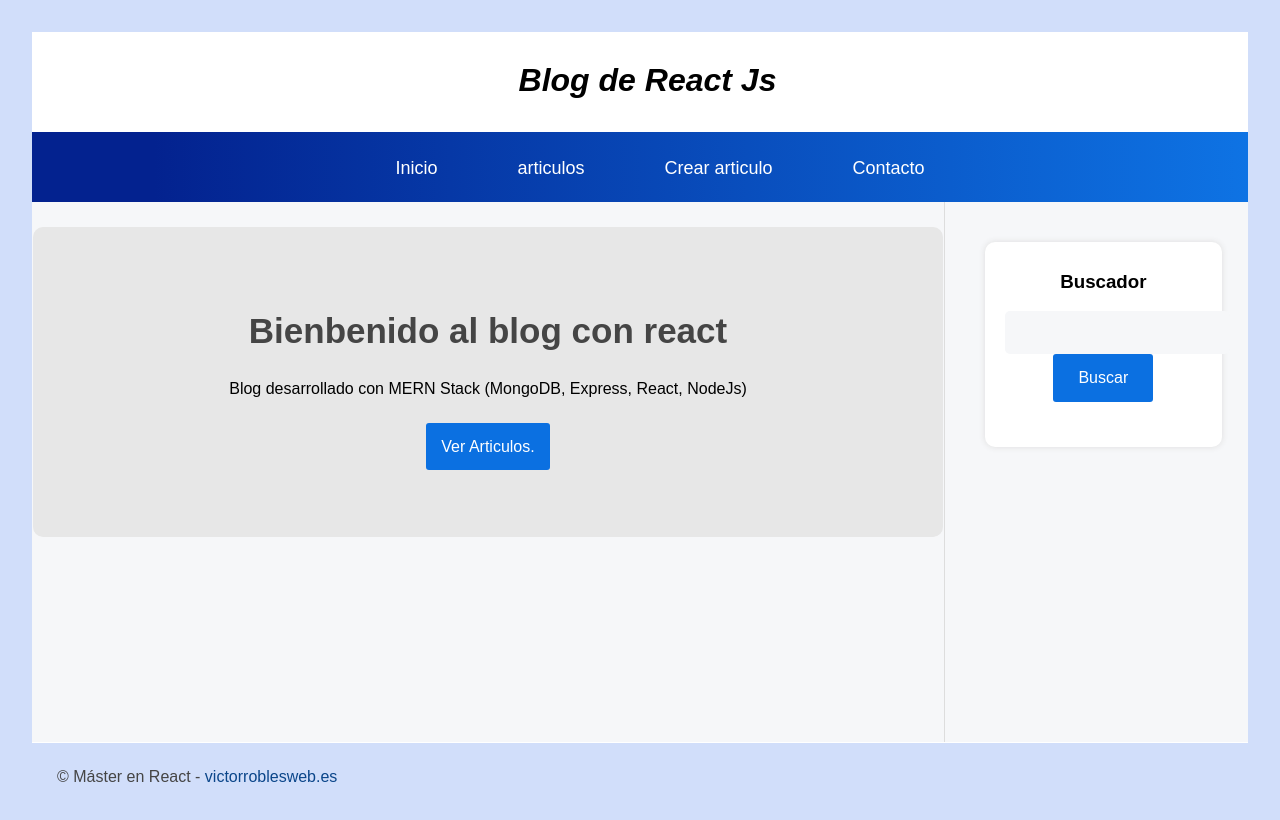
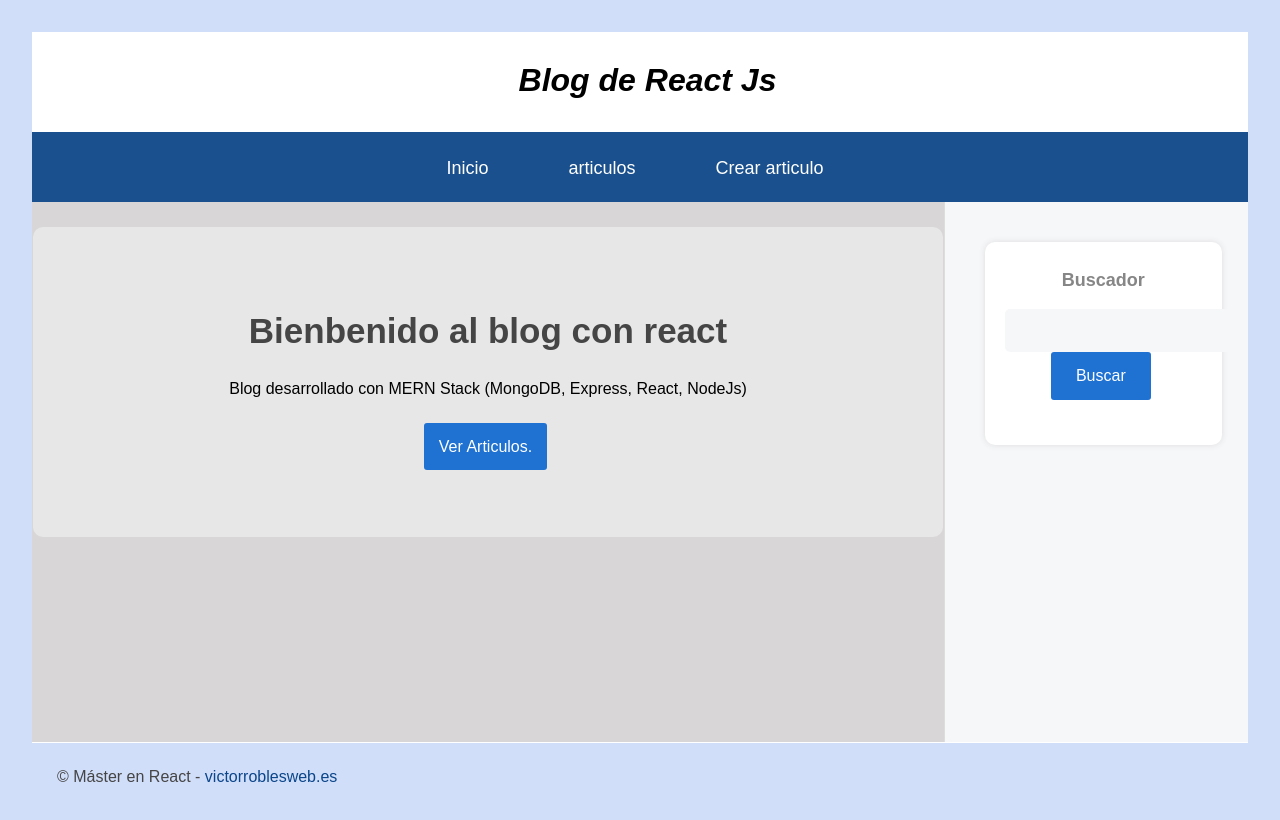
Before and after one commit to N4than13L/Blog-Reactivo, a React (Vite) app in the folder proyecto-blog/: page / in a window 1280 px wide. Shown: the top 820 px of the page. Built offline with nearby package versions, Linux system fonts and the light colour scheme.

Commit message:
modificando estilos y removiendo algunos botones

```diff
--- a/proyecto-blog/src/components/layout/Nav.jsx
+++ b/proyecto-blog/src/components/layout/Nav.jsx
@@ -14,9 +14,6 @@ export const Nav = () => {
         <li>
           <NavLink to="/crear-articulo">Crear articulo</NavLink>
         </li>
-        <li>
-          <NavLink to="/">Contacto</NavLink>
-        </li>
       </ul>
     </nav>
   );
--- a/proyecto-blog/src/components/pages/Listado.jsx
+++ b/proyecto-blog/src/components/pages/Listado.jsx
@@ -32,9 +32,9 @@ export const Listado = ({ articulos, setArticulos }) => {
             <h3 className="title">{articulo.titulo}</h3>
           </Link>
           <p className="description"> {articulo.contenido}</p>
-          <Link to={"/editar/" + articulo._id} className="edit">
+          {/* <Link to={"/editar/" + articulo._id} className="edit">
             Editar
-          </Link>
+          </Link> */}
           <button
             className="delete"
             onClick={() => {
--- a/proyecto-blog/src/index.css
+++ b/proyecto-blog/src/index.css
@@ -26,10 +26,12 @@ body {
 
 .header {
   grid-area: header;
+  /* position: fixed; */
 
   background: white;
   text-align: left;
   font-style: italic;
+  /* padding-right: 50px; */
 
   display: flex;
   justify-content: center;
@@ -62,7 +64,9 @@ body {
 
 .nav {
   grid-area: nav;
-  background: linear-gradient(90deg, #03228f 10%, #0e73e4 100%);
+  background-color: #1a508d;
+  padding-right: 50px;
+  /* position: fixed; */
 }
 
 .nav > ul {
@@ -74,6 +78,16 @@ body {
 
 .nav li {
   padding: 10px;
+}
+
+.title {
+  display: block;
+  margin-left: 30px;
+  margin-right: 30px;
+  font-size: 18px;
+  /* font-weight: lighter; */
+  color: rgb(134, 134, 134);
+  text-decoration: none;
 }
 
 .nav a {
@@ -95,7 +109,7 @@ body {
 
 .content {
   grid-area: content;
-  background: #f6f7f9;
+  background: #d8d6d6;
 
   display: flex;
   flex-flow: column wrap;
@@ -141,7 +155,7 @@ input[type="button"],
 .edit {
   text-decoration: none;
   width: 100px;
-  background: #0b70e1;
+  background: #1f72d2;
   color: white;
   border: 0;
   outline: 0;
@@ -154,6 +168,7 @@ input[type="button"],
   font-weight: 500;
   cursor: pointer;
   transition: all 300ms;
+  margin-right: 5px;
 }
 
 .articulo-item .edit:hover {
@@ -247,7 +262,7 @@ textarea {
 }
 
 .edit_form {
-  border-top: 1px solid #ddd;
+  border-top: 1px solid rgb(173, 173, 173);
   margin-top: 10px;
 }
 
```
